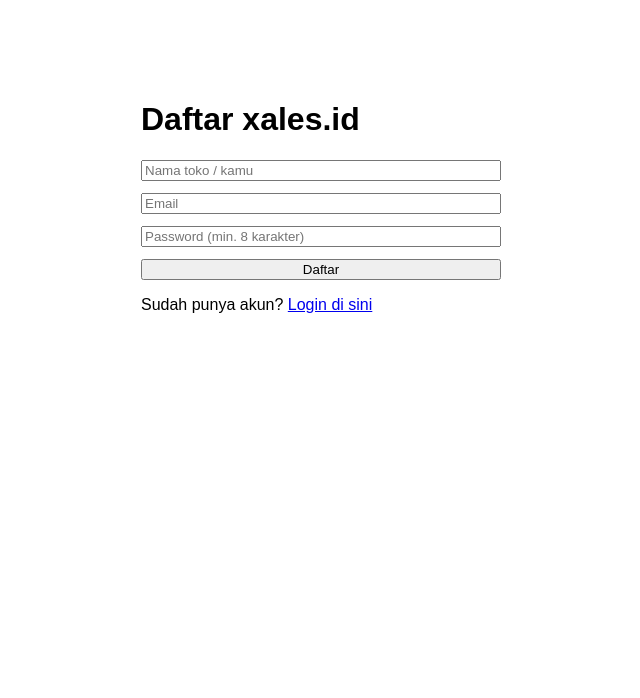
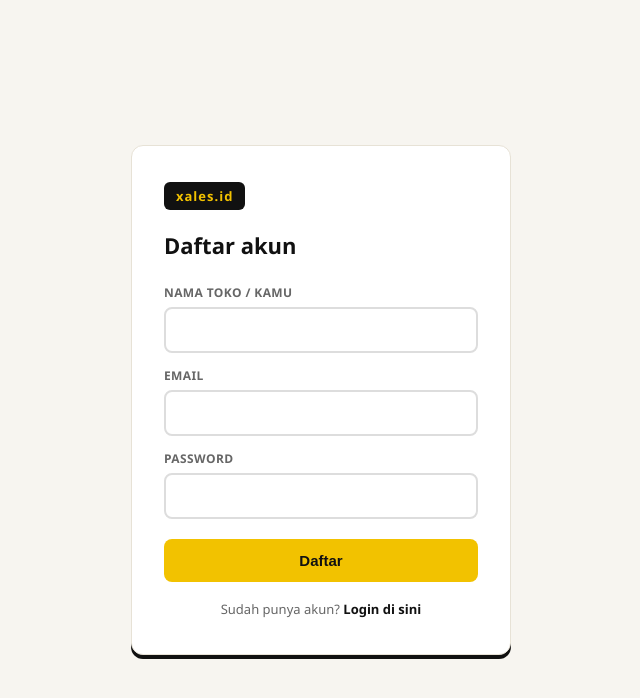
Before and after one commit to yasanegara/xalesid, a Next.js app: page /register in a window 1280 px wide. Shown: the top 698 px of the page, without its empty margins (319-959 px from the left). Built offline with nearby package versions, Linux system fonts and the light colour scheme.

Commit message:
Perbaiki tampilan login/register + bug tombol nyangkut di Memproses

```diff
--- /dev/null
+++ b/app/globals.css
@@ -0,0 +1,130 @@
+* {
+  box-sizing: border-box;
+  margin: 0;
+  padding: 0;
+}
+
+:root {
+  --y: #f2c200;
+  --yd: #b8860b;
+  --k: #111111;
+  --w: #ffffff;
+  --g: #666666;
+  --red: #c0202e;
+}
+
+body {
+  font-family: "Segoe UI", Arial, sans-serif;
+  background: #f7f5f0;
+  color: var(--k);
+}
+
+.auth-wrap {
+  min-height: 100vh;
+  display: flex;
+  align-items: center;
+  justify-content: center;
+  padding: 20px;
+}
+
+.auth-card {
+  background: var(--w);
+  border: 1px solid #e7e2d6;
+  border-radius: 12px;
+  padding: 36px 32px;
+  width: 100%;
+  max-width: 380px;
+  box-shadow: 0 4px 0 var(--k);
+}
+
+.auth-brand {
+  display: inline-block;
+  background: var(--k);
+  color: var(--y);
+  font-weight: 800;
+  font-size: 13px;
+  letter-spacing: 1px;
+  padding: 5px 12px;
+  border-radius: 6px;
+  margin-bottom: 20px;
+}
+
+.auth-card h1 {
+  font-size: 22px;
+  font-weight: 800;
+  margin-bottom: 24px;
+}
+
+.auth-field {
+  margin-bottom: 14px;
+}
+
+.auth-field label {
+  display: block;
+  font-size: 12px;
+  font-weight: 700;
+  text-transform: uppercase;
+  letter-spacing: 0.4px;
+  margin-bottom: 6px;
+  color: var(--g);
+}
+
+.auth-field input {
+  width: 100%;
+  border: 2px solid #ddd;
+  border-radius: 8px;
+  padding: 11px 13px;
+  font-size: 15px;
+  font-family: inherit;
+}
+
+.auth-field input:focus {
+  outline: none;
+  border-color: var(--k);
+}
+
+.auth-btn {
+  width: 100%;
+  background: var(--y);
+  color: var(--k);
+  border: none;
+  border-radius: 8px;
+  font-weight: 800;
+  font-size: 15px;
+  padding: 13px;
+  cursor: pointer;
+  margin-top: 6px;
+  transition: transform 0.1s;
+}
+
+.auth-btn:hover:not(:disabled) {
+  transform: translateY(-1px);
+}
+
+.auth-btn:disabled {
+  opacity: 0.6;
+  cursor: not-allowed;
+}
+
+.auth-error {
+  background: #ffe3e4;
+  color: var(--red);
+  font-size: 13px;
+  font-weight: 600;
+  padding: 10px 12px;
+  border-radius: 6px;
+  margin-bottom: 14px;
+}
+
+.auth-switch {
+  text-align: center;
+  font-size: 13px;
+  color: var(--g);
+  margin-top: 18px;
+}
+
+.auth-switch a {
+  color: var(--k);
+  font-weight: 700;
+  text-decoration: none;
+}
--- a/app/layout.tsx
+++ b/app/layout.tsx
@@ -1,4 +1,5 @@
 import type { ReactNode } from "react";
+import "./globals.css";
 
 export const metadata = {
   title: "xales.id",
--- a/app/register/page.tsx
+++ b/app/register/page.tsx
@@ -15,31 +15,54 @@
     e.preventDefault();
     setError("");
     setLoading(true);
+    try {
       const res = await fetch("/api/auth/register", {
         method: "POST",
         headers: { "Content-Type": "application/json" },
         body: JSON.stringify({ name, email, password }),
       });
       const data = await res.json();
-    setLoading(false);
       if (!res.ok) {
         setError(data.error || "Gagal daftar, coba lagi.");
         return;
       }
       router.push("/dashboard");
+    } catch {
+      // Kalau ada error jaringan / server gak kebaca, tetap kasih tahu — jangan diem aja
+      setError("Gagal terhubung ke server. Coba lagi sebentar.");
+    } finally {
+      // Ini yang kemarin kelewatan: apapun hasilnya, tombol harus balik normal
+      setLoading(false);
+    }
   }
 
   return (
-    <main style={{ maxWidth: 360, margin: "60px auto", padding: 20, fontFamily: "sans-serif" }}>
-      <h1>Daftar xales.id</h1>
-      <form onSubmit={handleSubmit} style={{ display: "flex", flexDirection: "column", gap: 12 }}>
-        <input placeholder="Nama toko / kamu" value={name} onChange={(e) => setName(e.target.value)} required />
-        <input placeholder="Email" type="email" value={email} onChange={(e) => setEmail(e.target.value)} required />
-        <input placeholder="Password (min. 8 karakter)" type="password" value={password} onChange={(e) => setPassword(e.target.value)} required />
-        {error && <p style={{ color: "red" }}>{error}</p>}
-        <button type="submit" disabled={loading}>{loading ? "Memproses..." : "Daftar"}</button>
+    <div className="auth-wrap">
+      <div className="auth-card">
+        <span className="auth-brand">xales.id</span>
+        <h1>Daftar akun</h1>
+        <form onSubmit={handleSubmit}>
+          <div className="auth-field">
+            <label>Nama toko / kamu</label>
+            <input value={name} onChange={(e) => setName(e.target.value)} required />
+          </div>
+          <div className="auth-field">
+            <label>Email</label>
+            <input type="email" value={email} onChange={(e) => setEmail(e.target.value)} required />
+          </div>
+          <div className="auth-field">
+            <label>Password</label>
+            <input type="password" value={password} onChange={(e) => setPassword(e.target.value)} required minLength={8} />
+          </div>
+          {error && <div className="auth-error">{error}</div>}
+          <button className="auth-btn" type="submit" disabled={loading}>
+            {loading ? "Memproses..." : "Daftar"}
+          </button>
         </form>
-      <p>Sudah punya akun? <a href="/login">Login di sini</a></p>
-    </main>
+        <p className="auth-switch">
+          Sudah punya akun? <a href="/login">Login di sini</a>
+        </p>
+      </div>
+    </div>
   );
 }
```
Also changed, not shown: app/login/page.tsx (+28 -10 lines). Lines whose indentation alone changed are shown as unchanged.
